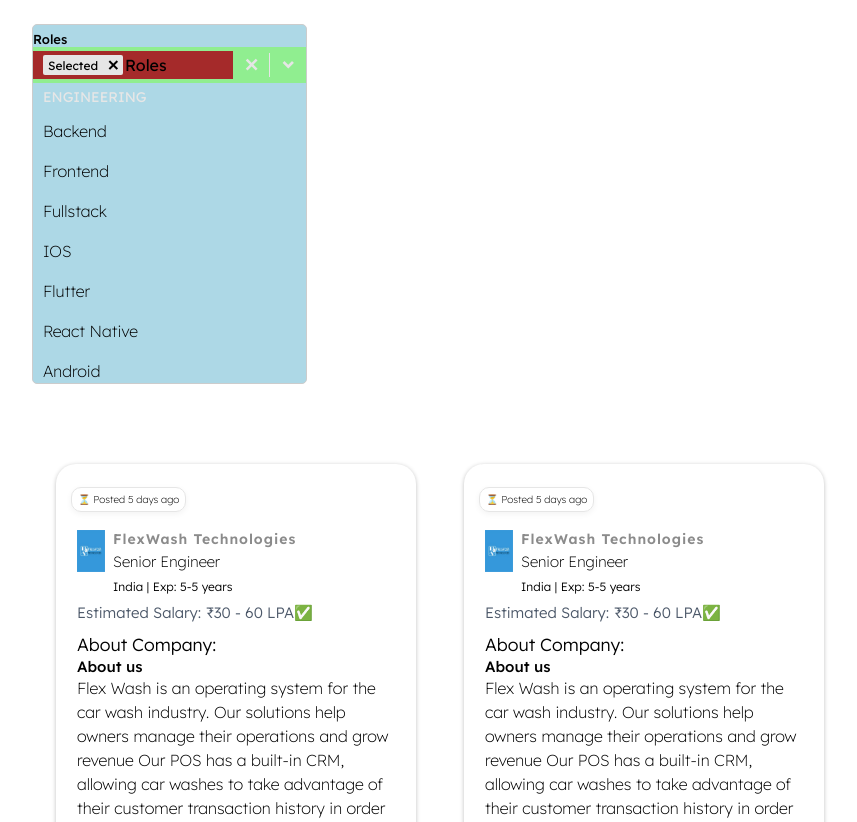
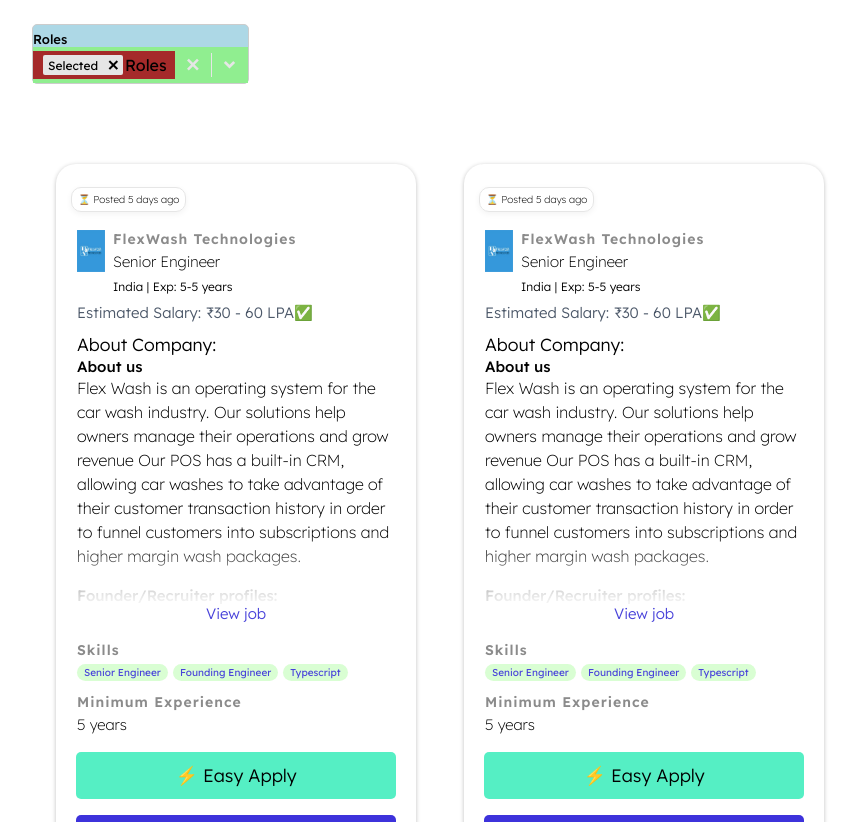
Before and after one commit to riyaz3036/weekday_assignment, a React (Create React App) app: page / in a window 1280 px wide. Shown: the top 822 px of the page, without its empty margins (28-885 px from the left). Built offline with nearby package versions, Linux system fonts and the light colour scheme.

Commit message:
done with toggling of the drop down

```diff
--- a/src/App.css
+++ b/src/App.css
@@ -106,7 +106,6 @@
 .cross__all i{
   font-size: 20px;
   font-weight: 600;
-  color: rgb(230, 230, 230);
 }
 .cross__all i:hover{
   color: #9a9a9a;
@@ -127,7 +126,6 @@
 }
 .dropdown__arrow i{
   font-size: 32px;
-  color: rgb(230, 230, 230);
 }
 .dropdown__arrow i:hover{
   color: #9a9a9a;
@@ -135,25 +133,21 @@
 
 
 .element__bottom{
-  /* background-color: yellow; */
+  background-color: #fff;
+  position: absolute;
+  top: calc(100% + 10px);
   border-radius: 5px;
   max-height: 300px;
   overflow-x: auto;
-}
-
-.category{
-  /* background-color: pink; */
+  z-index: 5;
+  box-shadow: rgba(6, 6, 6, 0.05) 0px 2px 20px 8px;
 }
 
 .category__title{
-  /* background-color: violet; */
   padding: 5px 10px;
   margin: 0;
   font-size: 14px;
   color: rgb(230, 230, 230);
-}
-.roles{
-  /* background-color: red; */
 }
 
 .role{
--- a/src/App.js
+++ b/src/App.js
@@ -1,4 +1,4 @@
-import React from 'react';
+import React,{useState} from 'react';
 import './App.css';
 import JobCard from './Components/JobCard/JobCard';
 
@@ -104,12 +104,14 @@
 
 function App() {
 
+  const [toggleDropdown,setToggleDropdown] = useState(0);
 
   return (
     <div className="App">
 
         <div className="filters">
 
+            {/* Filter for role */}
             <div className="filter__element">
                 <p className="filter__title">Roles</p>
                 <div className="element__top">
@@ -122,12 +124,14 @@
                     </div>
 
                     <div className="element__top__right">
-                        <div className="cross__all"><i class="ri-close-line"></i></div>
+                        <div className="cross__all" onClick={()=>{setToggleDropdown(0)}} style={{color: toggleDropdown? "#9a9a9a":"rgb(230, 230, 230)"}}><i class="ri-close-line"></i></div>
                         <span className="partition"></span>
-                        <div className="dropdown__arrow"><i class="ri-arrow-drop-down-line"></i></div>
+                        <div className="dropdown__arrow" onClick={()=>{setToggleDropdown(!toggleDropdown)}} style={{color: toggleDropdown? "#9a9a9a":"rgb(230, 230, 230)"}}><i class="ri-arrow-drop-down-line"></i></div>
                     </div>
                 </div>
 
+                {
+                  toggleDropdown?
                 <div className="element__bottom">
 
                     {
@@ -143,7 +147,9 @@
                         </div>
                     ))}
 
-                </div>
+                </div>:
+                <></>
+                }
             </div>
         </div>
 
```
